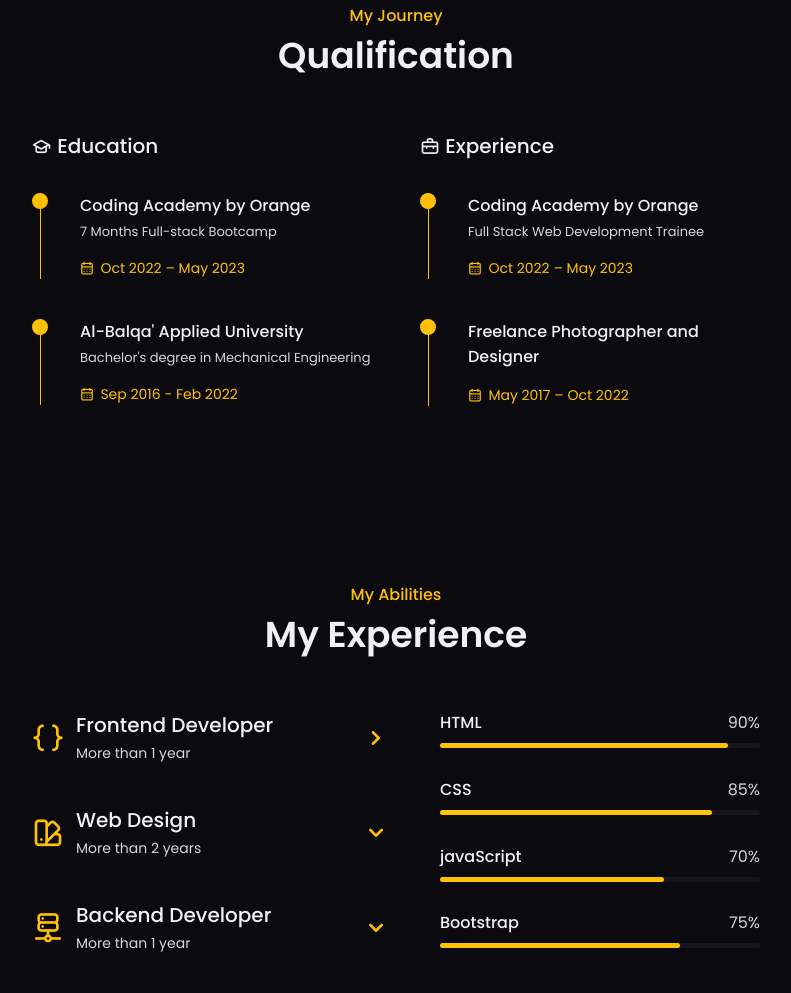
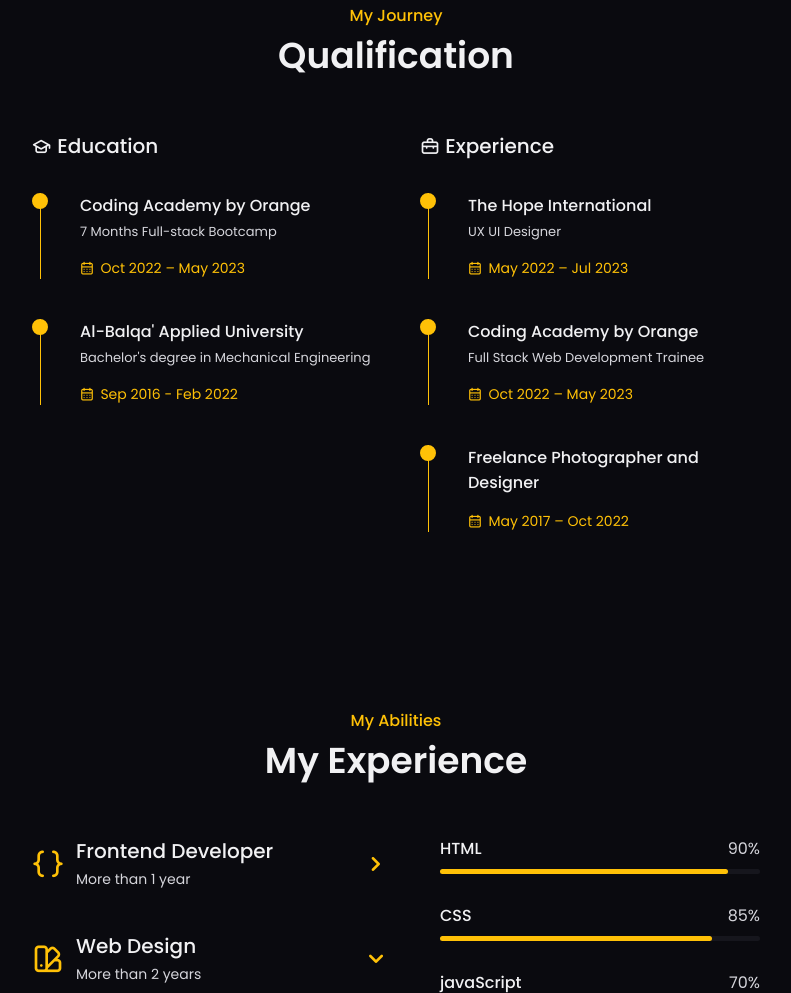
Before and after one commit to mayyasobeidat/mayyas, a plain HTML site: page mayyas.html in a window 1280 px wide. Shown: the part 1586-2579 px from the top of the page, without its empty margins (294-1085 px from the left). Drawn offline with nearby package versions, Linux system fonts and the light colour scheme; some packages are replaced by stand-ins of ours; a script that the page names is missing.

Commit message:
Update mayyas.html

```diff
--- a/mayyas.html
+++ b/mayyas.html
@@ -26,7 +26,8 @@
 
     <title>Mayyas | Web Developer</title>
 
-    <meta name="description" content="Web developer, with extensive knowledge, working in web technologies and Ui / Ux design, delivering quality work.In addition to coding, I have design, picture processing, and photography skills.">
+    <meta name="description" content="Web developer, with extensive knowledge, working in web technologies and Ui / Ux design, delivering quality work.In addition to coding, I have design, picture processing, and photography skills, mayyas obeidat.">
+    <meta name="title" content="mayyas obeidat - مياس عبيدات">
 
 </head>
 <body>
@@ -114,7 +115,7 @@
                        <br> <a href="#about" style="color:#ffc107;">More About Me</a>
                     </p>
 
-                 <a class="button" href="https://drive.google.com/file/d/1OLtaCiIG9AorT1QZ5jD2ZL36oIFINWIc/view?usp=sharing" target="_blank"><i class="uil uil-document-info button_icon"></i> Download CV </a>
+                 <a class="button" href="https://drive.google.com/file/d/1bMuVykecFF1sw4OeLUyU9KziWUd4_p5F/view?usp=sharing" target="_blank"><i class="uil uil-document-info button_icon"></i> Download CV </a>
 
                 </div>
 
@@ -230,6 +231,20 @@
                     <h3 class="qualification_title">
                         <i class="uil uil-suitcase"></i> Experience
                     </h3>
+
+
+                    <div class="timeline">
+                        <div class="timeline_item">
+                        <div class="circle_dot"></div>
+                        <h3 class="timeline_title">The Hope International</h3>
+                        <p class="timeline_text">UX UI Designer</p>
+                        <span class="timeline_date"><i class="uil uil-calendar-alt"></i>
+                            May 2022 – Jul 2023
+                        </span>
+                    </div>
+                   </div>
+
+
 
                     <div class="timeline">
                         <div class="timeline_item">
```
